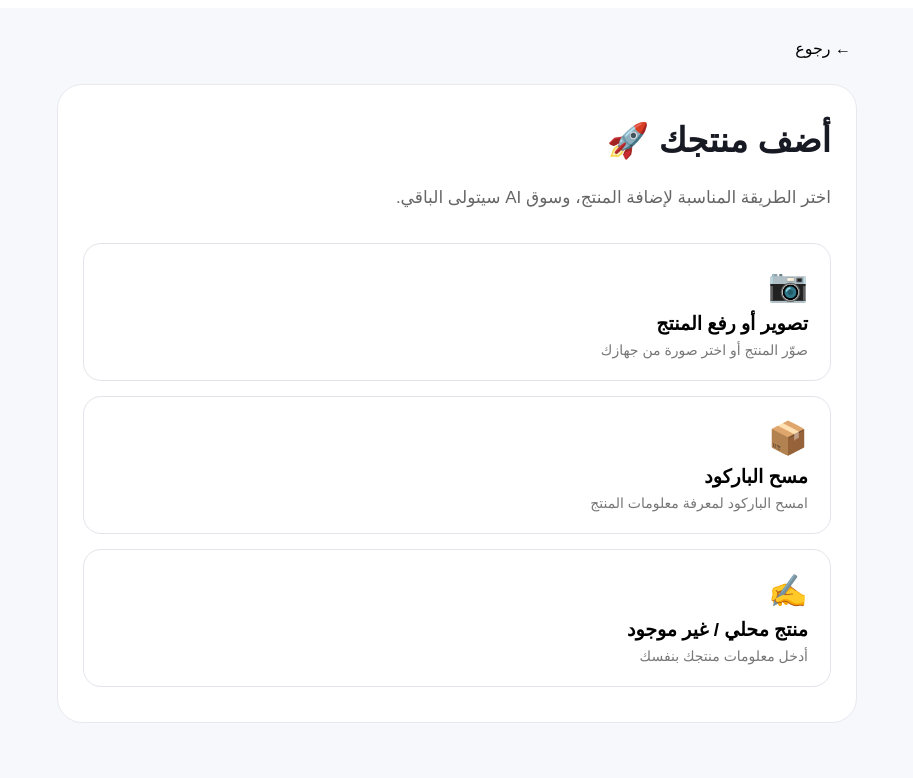
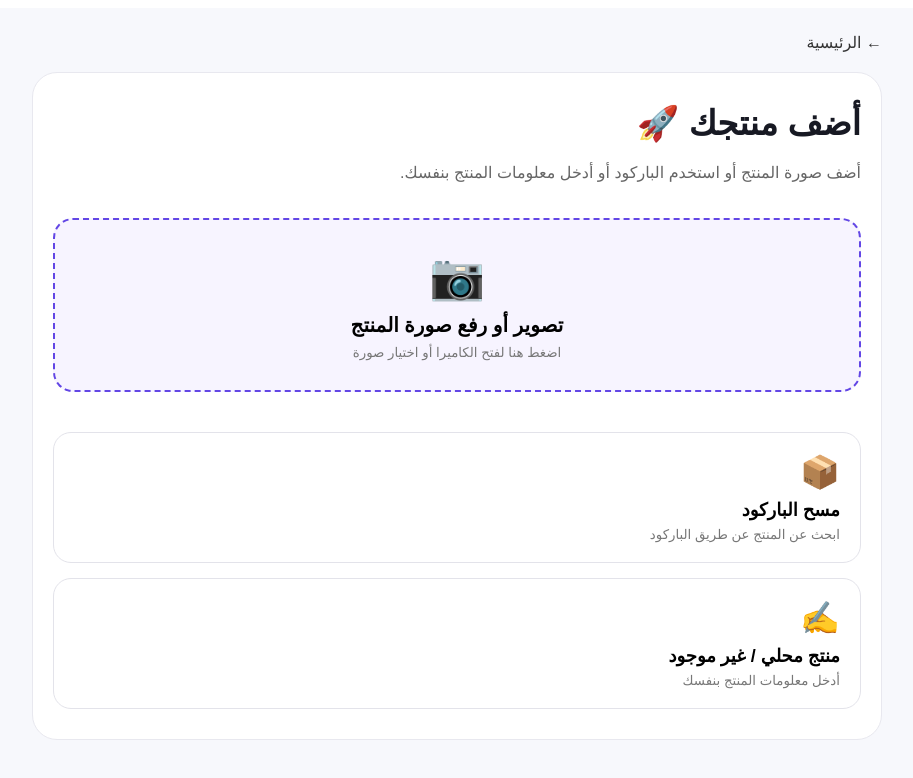
Before and after one commit to suqaiapp-creator/suq-ai, a Next.js app: page /add-product in a window 1280 px wide. Shown: the top 778 px of the page, without its empty margins (183-1096 px from the left). Built offline with nearby package versions, Linux system fonts and the light colour scheme.

Commit message:
Refactor AddProduct component with image upload

```diff
--- a/app/add-product/page.js
+++ b/app/add-product/page.js
@@ -1,30 +1,22 @@
 "use client";
 
-import { useState } from "react";
+import { useRef, useState } from "react";
 
 export default function AddProduct() {
-  const [selected, setSelected] = useState("");
+  const fileInputRef = useRef(null);
 
-  const options = [
-    {
-      id: "photo",
-      icon: "📷",
-      title: "تصوير أو رفع المنتج",
-      text: "صوّر المنتج أو اختر صورة من جهازك",
-    },
-    {
-      id: "barcode",
-      icon: "📦",
-      title: "مسح الباركود",
-      text: "امسح الباركود لمعرفة معلومات المنتج",
-    },
-    {
-      id: "local",
-      icon: "✍️",
-      title: "منتج محلي / غير موجود",
-      text: "أدخل معلومات منتجك بنفسك",
-    },
-  ];
+  const [image, setImage] = useState(null);
+  const [mode, setMode] = useState(null);
+
+  function handleImage(event) {
+    const file = event.target.files?.[0];
+
+    if (!file) return;
+
+    const imageUrl = URL.createObjectURL(file);
+    setImage(imageUrl);
+    setMode("photo");
+  }
 
   return (
     <main
@@ -34,104 +26,263 @@ export default function AddProduct() {
         background: "#f7f8fc",
         fontFamily: "Arial, sans-serif",
         color: "#171923",
-        padding: "30px 20px",
+        padding: "25px 18px",
       }}
     >
-      <div style={{ maxWidth: "800px", margin: "0 auto" }}>
-        <button
-          onClick={() => window.history.back()}
+      <div
+        style={{
+          maxWidth: "850px",
+          margin: "0 auto",
+        }}
+      >
+        <a
+          href="/"
           style={{
-            border: "none",
-            background: "transparent",
+            textDecoration: "none",
+            color: "#333",
             fontSize: "16px",
-            cursor: "pointer",
-            marginBottom: "25px",
+            display: "inline-block",
+            marginBottom: "20px",
           }}
         >
-          ← رجوع
-        </button>
+          ← الرئيسية
+        </a>
 
         <div
           style={{
             background: "#fff",
             borderRadius: "25px",
-            padding: "35px 25px",
+            padding: "30px 20px",
             border: "1px solid #e8e8ef",
           }}
         >
-          <h1 style={{ marginTop: 0, fontSize: "34px" }}>
+          <h1
+            style={{
+              fontSize: "34px",
+              margin: "0 0 10px",
+            }}
+          >
             أضف منتجك 🚀
           </h1>
 
           <p
             style={{
               color: "#666",
-              fontSize: "17px",
               lineHeight: "1.8",
+              marginBottom: "30px",
             }}
           >
-            اختر الطريقة المناسبة لإضافة المنتج، وسوق AI سيتولى الباقي.
+            أضف صورة المنتج أو استخدم الباركود أو أدخل معلومات المنتج
+            بنفسك.
           </p>
+
+          <input
+            ref={fileInputRef}
+            type="file"
+            accept="image/*"
+            capture="environment"
+            onChange={handleImage}
+            style={{ display: "none" }}
+          />
+
+          <button
+            onClick={() => fileInputRef.current?.click()}
+            style={{
+              width: "100%",
+              border: "2px dashed #6246e5",
+              background: "#f7f4ff",
+              borderRadius: "20px",
+              padding: "30px 20px",
+              cursor: "pointer",
+              marginBottom: "15px",
+            }}
+          >
+            <div style={{ fontSize: "45px" }}>📷</div>
+
+            <div
+              style={{
+                fontSize: "20px",
+                fontWeight: "700",
+                marginTop: "10px",
+              }}
+            >
+              تصوير أو رفع صورة المنتج
+            </div>
+
+            <div
+              style={{
+                color: "#777",
+                marginTop: "8px",
+              }}
+            >
+              اضغط هنا لفتح الكاميرا أو اختيار صورة
+            </div>
+          </button>
+
+          {image && (
+            <div
+              style={{
+                marginTop: "20px",
+                background: "#fafafa",
+                borderRadius: "20px",
+                padding: "15px",
+                border: "1px solid #e8e8ee",
+              }}
+            >
+              <div
+                style={{
+                  fontWeight: "700",
+                  marginBottom: "12px",
+                }}
+              >
+                معاينة المنتج
+              </div>
+
+              <img
+                src={image}
+                alt="صورة المنتج"
+                style={{
+                  width: "100%",
+                  maxHeight: "400px",
+                  objectFit: "contain",
+                  borderRadius: "15px",
+                  background: "#fff",
+                }}
+              />
+
+              <button
+                onClick={() => fileInputRef.current?.click()}
+                style={{
+                  width: "100%",
+                  marginTop: "12px",
+                  border: "none",
+                  background: "#111827",
+                  color: "#fff",
+                  padding: "13px",
+                  borderRadius: "12px",
+                  cursor: "pointer",
+                }}
+              >
+                تغيير الصورة
+              </button>
+            </div>
+          )}
 
           <div
             style={{
               display: "grid",
               gap: "15px",
-              marginTop: "30px",
+              marginTop: "25px",
             }}
           >
-            {options.map((option) => (
-              <button
-                key={option.id}
-                onClick={() => setSelected(option.id)}
+            <button
+              onClick={() => setMode("barcode")}
+              style={{
+                textAlign: "right",
+                border:
+                  mode === "barcode"
+                    ? "2px solid #6246e5"
+                    : "1px solid #e3e3ea",
+                background: "#fff",
+                borderRadius: "18px",
+                padding: "20px",
+                cursor: "pointer",
+              }}
+            >
+              <div style={{ fontSize: "32px" }}>📦</div>
+
+              <strong
                 style={{
-                  textAlign: "right",
-                  border:
-                    selected === option.id
-                      ? "2px solid #6246e5"
-                      : "1px solid #e3e3ea",
-                  background:
-                    selected === option.id ? "#f3f0ff" : "#fff",
-                  borderRadius: "18px",
-                  padding: "22px",
-                  cursor: "pointer",
+                  display: "block",
+                  fontSize: "18px",
+                  marginTop: "8px",
                 }}
               >
-                <div style={{ fontSize: "32px", marginBottom: "8px" }}>
-                  {option.icon}
-                </div>
+                مسح الباركود
+              </strong>
 
-                <div
-                  style={{
-                    fontSize: "19px",
-                    fontWeight: "700",
-                    marginBottom: "7px",
-                  }}
-                >
-                  {option.title}
-                </div>
+              <span
+                style={{
+                  display: "block",
+                  color: "#777",
+                  marginTop: "6px",
+                }}
+              >
+                ابحث عن المنتج عن طريق الباركود
+              </span>
+            </button>
 
-                <div style={{ color: "#777", fontSize: "14px" }}>
-                  {option.text}
-                </div>
-              </button>
-            ))}
+            <button
+              onClick={() => setMode("local")}
+              style={{
+                textAlign: "right",
+                border:
+                  mode === "local"
+                    ? "2px solid #6246e5"
+                    : "1px solid #e3e3ea",
+                background: "#fff",
+                borderRadius: "18px",
+                padding: "20px",
+                cursor: "pointer",
+              }}
+            >
+              <div style={{ fontSize: "32px" }}>✍️</div>
+
+              <strong
+                style={{
+                  display: "block",
+                  fontSize: "18px",
+                  marginTop: "8px",
+                }}
+              >
+                منتج محلي / غير موجود
+              </strong>
+
+              <span
+                style={{
+                  display: "block",
+                  color: "#777",
+                  marginTop: "6px",
+                }}
+              >
+                أدخل معلومات المنتج بنفسك
+              </span>
+            </button>
           </div>
 
-          {selected && (
+          {mode === "barcode" && (
             <div
               style={{
-                marginTop: "25px",
+                marginTop: "20px",
                 padding: "20px",
-                background: "#f8f8fb",
+                background: "#f5f5f8",
                 borderRadius: "16px",
               }}
             >
-              <strong>
-                {selected === "photo" && "📷 سيتم تجهيز رفع صورة المنتج"}
-                {selected === "barcode" && "📦 سيتم تجهيز قارئ الباركود"}
-                {selected === "local" && "✍️ سيتم تجهيز بيانات المنتج المحلي"}
-              </strong>
+              <strong>📦 قارئ الباركود</strong>
+
+              <p style={{ color: "#666", lineHeight: "1.7" }}>
+                سنضيف هنا قارئ الباركود الحقيقي وربطه بقاعدة بيانات
+                المنتجات.
+              </p>
+            </div>
+          )}
+
+          {mode === "local" && (
+            <div
+              style={{
+                marginTop: "20px",
+                padding: "20px",
+                background: "#f5f5f8",
+                borderRadius: "16px",
+              }}
+            >
+              <strong>✍️ منتج محلي</strong>
+
+              <p style={{ color: "#666", lineHeight: "1.7" }}>
+                سنضيف هنا نموذجًا لإدخال اسم المنتج ومعلوماته وصوره
+                ومواصفاته.
+              </p>
             </div>
           )}
         </div>
```
